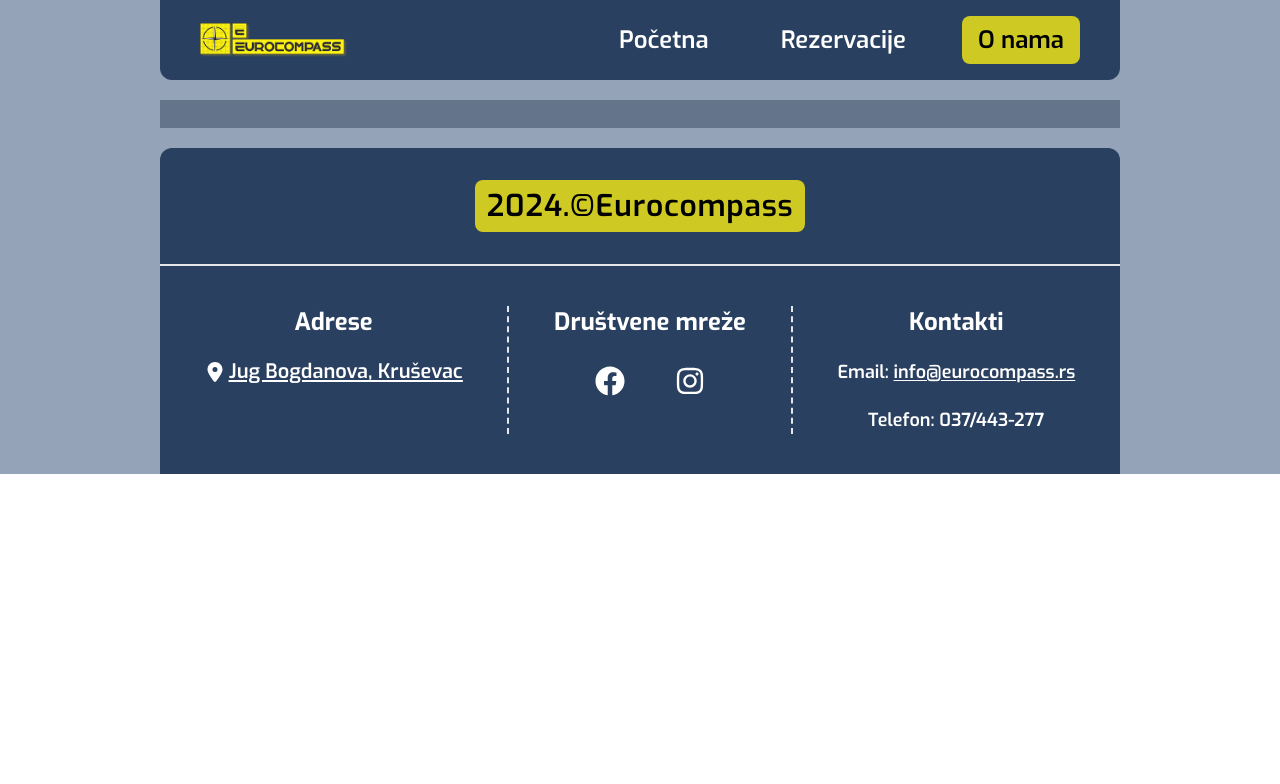
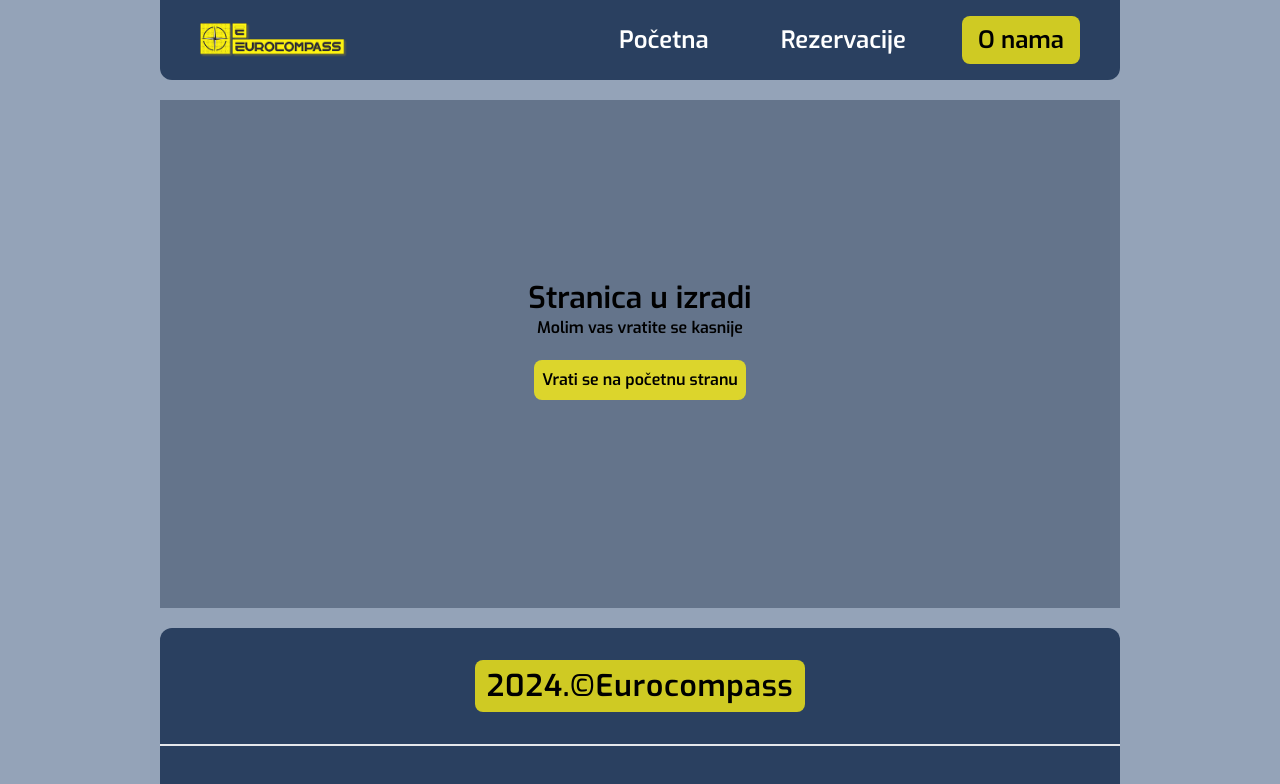
Before and after one commit to minzhoudu/eurocompass-simple, a React (Vite) app: page /o-nama in a window 1280 px wide. Shown: the top 784 px of the page. Built offline with nearby package versions, Linux system fonts and the light colour scheme.

Commit message:
under construction

```diff
--- a/src/pages/index.ts
+++ b/src/pages/index.ts
@@ -1,3 +1,4 @@
 export * from "./home-page";
 export * from "./reservations";
 export * from "./error-page";
+export * from "./page-under-construction";
--- /dev/null
+++ b/src/pages/page-under-construction/PageUnderConstruction.tsx
@@ -0,0 +1,16 @@
+import { Link } from "react-router-dom";
+
+export const PageUnderConstruction = () => {
+  return (
+    <div className="flex h-[calc(100vh-20rem)] flex-col items-center justify-center gap-5">
+      <div className="text-center">
+        <h1 className="text-3xl">Stranica u izradi</h1>
+        <p>Molim vas vratite se kasnije</p>
+      </div>
+
+      <Link to="/" className="rounded-lg bg-[#fff312c5] p-2">
+        Vrati se na početnu stranu
+      </Link>
+    </div>
+  );
+};
--- /dev/null
+++ b/src/pages/page-under-construction/index.ts
@@ -0,0 +1 @@
+export * from "./PageUnderConstruction";
```
Also changed, not shown: src/main.tsx (+8 -2 lines).
